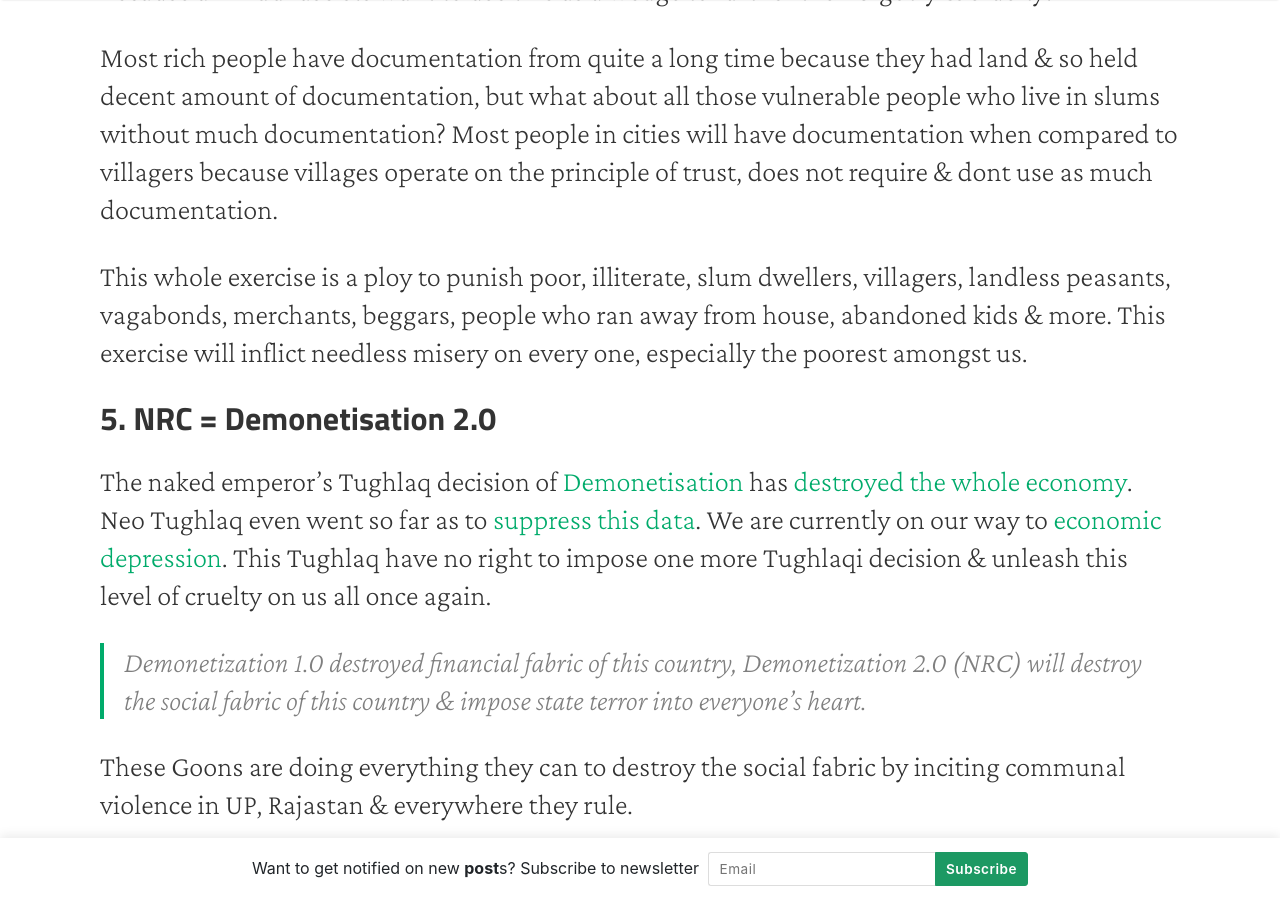
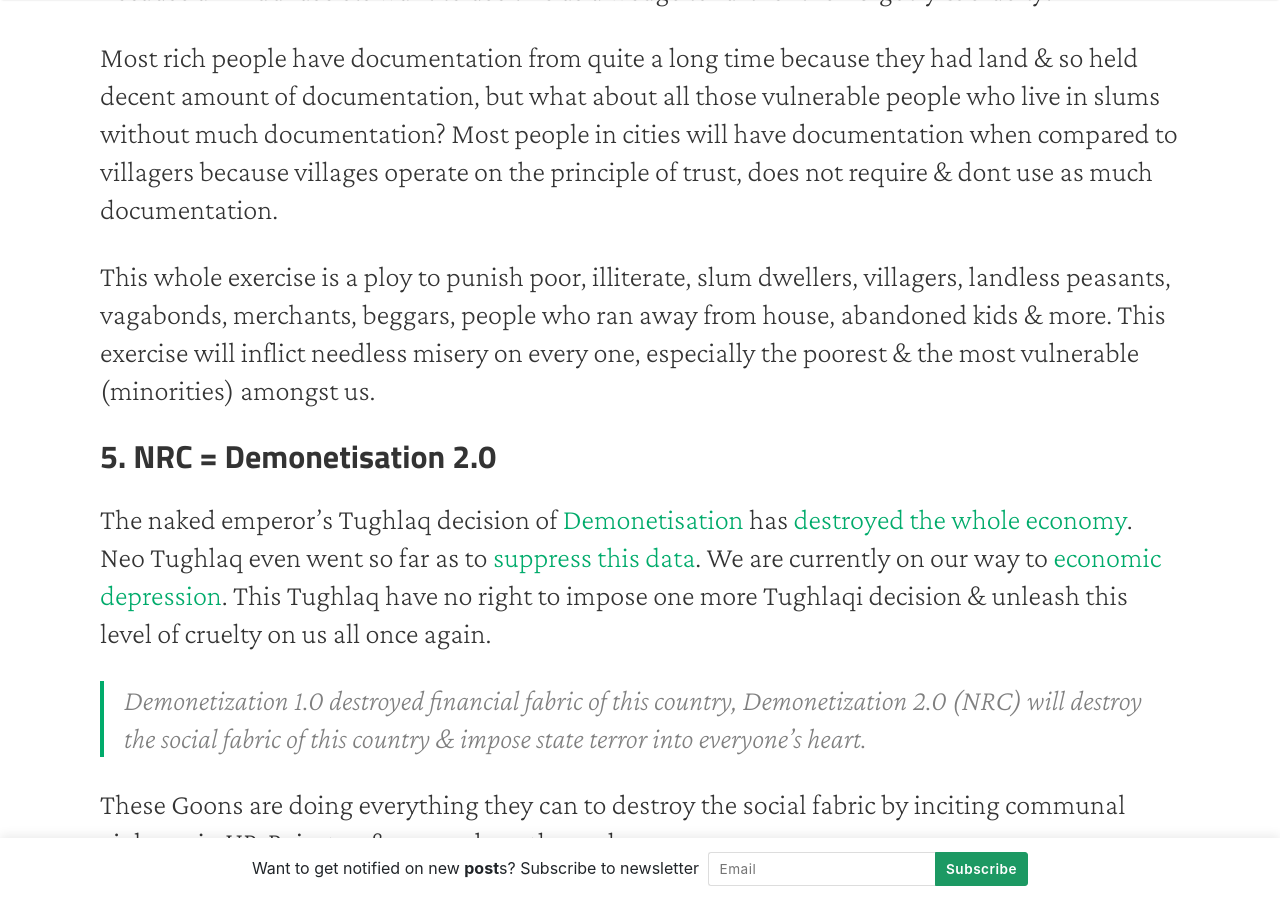
Before and after one commit to thekalinga/thekalinga.in, a Jekyll site: the page built from _posts/2019-11-24-why-fascist-nrc-should-be-opposed/2019-11-24-why-fascist-nrc-should-be-opposed.md, in a window 1280 px wide and 900 px high, scrolled down 4119 px. Built offline with Jekyll 4.4.1, drawn with Linux system fonts in a browser that asks for light colours; nearby versions of some CDN libraries.

Commit message:
fixed minor issue

```diff
--- a/_posts/2019-11-24-why-fascist-nrc-should-be-opposed/2019-11-24-why-fascist-nrc-should-be-opposed.md
+++ b/_posts/2019-11-24-why-fascist-nrc-should-be-opposed/2019-11-24-why-fascist-nrc-should-be-opposed.md
@@ -103,7 +103,7 @@ Most rich people have documentation from quite a long time because they had land
 Most people in cities will have documentation when compared to villagers because villages operate on the principle of trust, does not require & dont use as much documentation.
 
 This whole exercise is a ploy to punish poor, illiterate, slum dwellers, villagers, landless peasants, vagabonds, merchants, beggars, people who ran away from house, abandoned kids & more.
-This exercise will inflict needless misery on every one, especially the poorest amongst us.
+This exercise will inflict needless misery on every one, especially the poorest & the most vulnerable (minorities) amongst us.
 
 ## 5. NRC = Demonetisation 2.0
 
```
